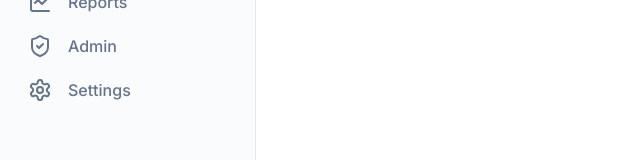
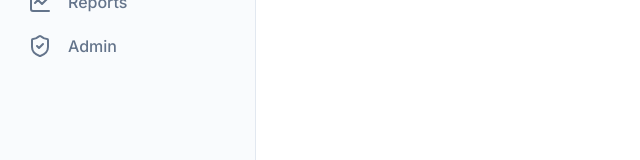
Before and after one commit to iameenahmed/jaiza, a Next.js app: page / in a window 1280 px wide. Shown: the part 218-378 px from the top of the page, without its empty margins (0-640 px from the left). Built offline with nearby package versions, Linux system fonts and the light colour scheme.

Commit message:
Update navigation links

```diff
--- a/components/navigation/navlinks.tsx
+++ b/components/navigation/navlinks.tsx
@@ -6,7 +6,6 @@ import {
   NotebookPen,
   ChartLine,
   ShieldCheck,
-  Settings,
 } from 'lucide-react'
 import Link from 'next/link'
 import { usePathname } from 'next/navigation'
@@ -18,7 +17,6 @@ const links = [
   { href: '/progress', icon: NotebookPen, label: 'Progress' },
   { href: '/reports', icon: ChartLine, label: 'Reports' },
   { href: '/admin', icon: ShieldCheck, label: 'Admin' },
-  { href: '/settings', icon: Settings, label: 'Settings' },
 ]
 
 export default function Navlinks() {
```
